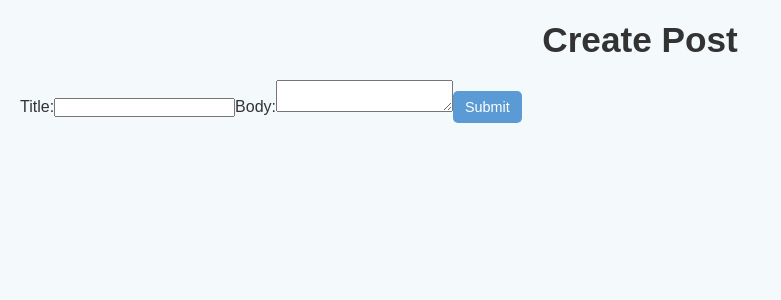
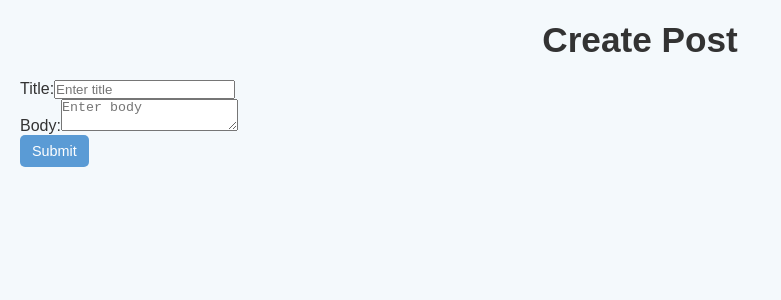
Before and after one commit to MWahyudin/nuxt3-crud, a Nuxt app: page /posts/create in a window 1280 px wide. Shown: the top 300 px of the page, without its empty margins (0-781 px from the left). Built offline with nearby package versions, Linux system fonts and the light colour scheme.

Commit message:
tampilan create

```diff
--- a/pages/posts/create.vue
+++ b/pages/posts/create.vue
@@ -1,15 +1,35 @@
 <template>
-    <div>
-      <h1>Create Post</h1>
-      <form @submit.prevent="createPost">
-        <label>Title:</label>
-        <input v-model="title" required />
-        <label>Body:</label>
-        <textarea v-model="body" required></textarea>
-        <button type="submit">Submit</button>
-      </form>
-    </div>
-  </template>
+  <div>
+    <h1>Create Post</h1>
+    <form @submit.prevent="createPost" class="form-horizontal">
+      <div class="form-group">
+        <label for="title" class="label">Title:</label>
+        <input
+          id="title"
+          v-model="title"
+          type="text"
+          placeholder="Enter title"
+          class="input-field"
+          required
+        />
+      </div>
+
+      <div class="form-group">
+        <label for="body" class="label">Body:</label>
+        <textarea
+          id="body"
+          v-model="body"
+          placeholder="Enter body"
+          class="input-field"
+          required
+        ></textarea>
+      </div>
+
+      <button type="submit" class="submit-btn">Submit</button>
+    </form>
+  </div>
+</template>
+
 
   <script setup>
   import { ref } from 'vue';
```
